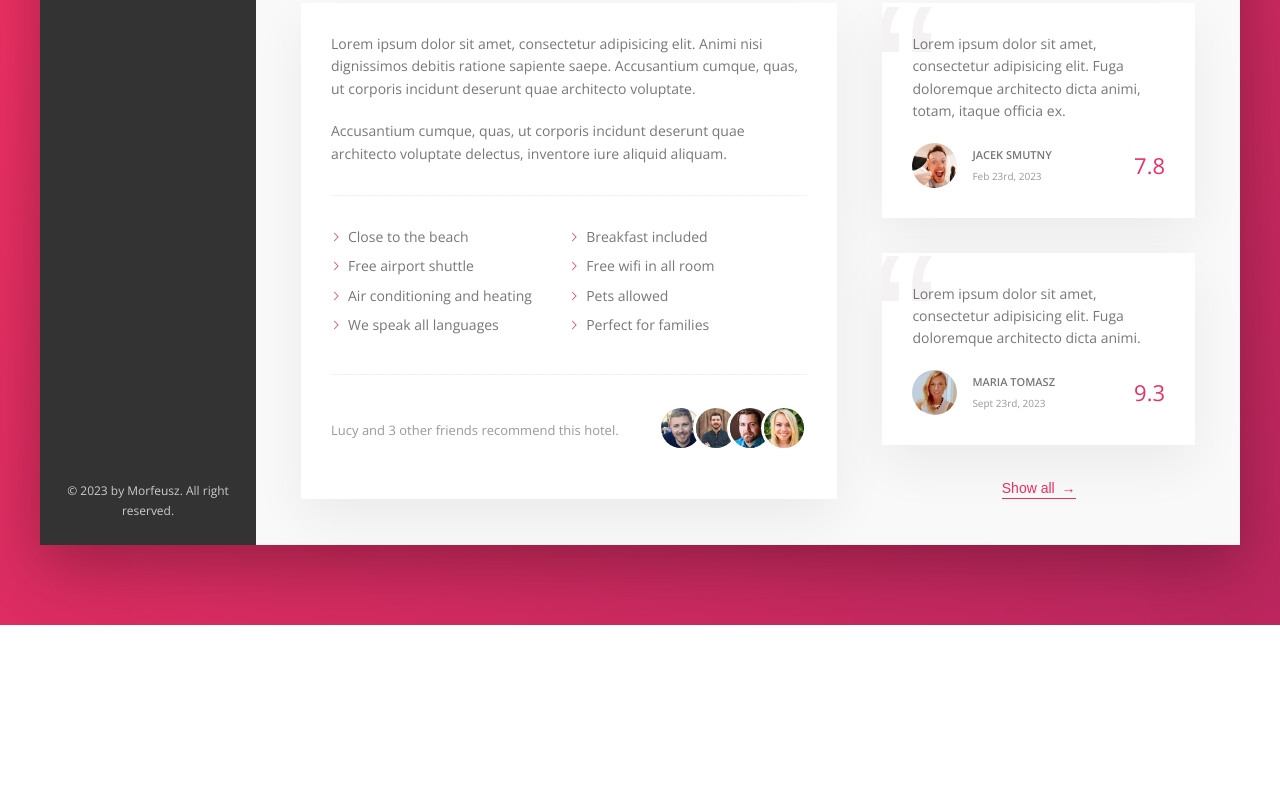
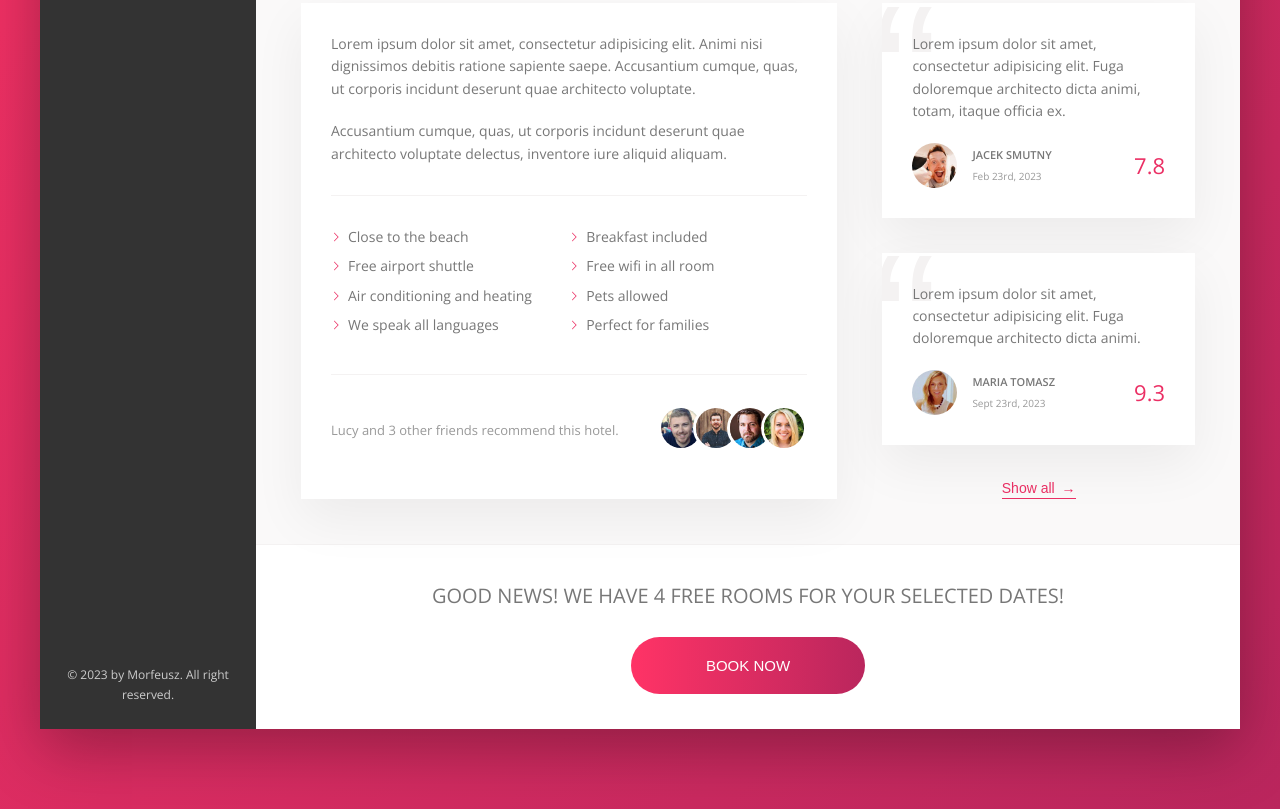
Before and after one commit to SleepyMorfeusz/Trillo-course-project, a website: page index.html in a window 1280 px wide. Shown: the part 644-1453 px from the top of the page. Before the commit the page ends 1269 px from the top, so only its background shows below. Drawn offline with nearby package versions, Linux system fonts and the light colour scheme.

Commit message:
Create and style cta section

```diff
--- a/index.html
+++ b/index.html
@@ -228,6 +228,15 @@
               <button class="btn-inline">Show all <span>&rarr;</span></button>
             </div>
           </div>
+          <div class="cta">
+            <h2 class="cta__book-now">
+              Good news! We have 4 free rooms for your selected dates!
+            </h2>
+            <button class="btn">
+              <span class="btn__visible">Book now</span>
+              <span class="btn__invisible">Only 4 rooms left</span>
+            </button>
+          </div>
         </main>
       </div>
     </div>
--- a/sass/_components.scss
+++ b/sass/_components.scss
@@ -372,3 +372,65 @@
     z-index: 1;
   }
 }
+
+.cta {
+  padding: 3.5rem 0;
+  text-align: center;
+  &__book-now {
+    font-size: 2rem;
+    font-weight: 300;
+    text-transform: uppercase;
+    margin-bottom: 2.5rem;
+  }
+}
+
+.btn {
+  font-size: 1.5rem;
+  font-weight: 300;
+  text-transform: uppercase;
+  border-radius: 100px;
+  border: none;
+  background-image: linear-gradient(
+    to right,
+    var(--clr-primary-light),
+    var(--clr-primary-dark)
+  );
+  position: relative;
+  color: var(--clr-white);
+  overflow: hidden;
+  cursor: pointer;
+  & > * {
+    height: 100%;
+    width: 100%;
+    display: inline-block;
+    transition: all 0.2s;
+  }
+
+  &__visible {
+    padding: 2rem 7.5rem;
+  }
+  &__invisible {
+    padding: 2rem 0;
+    position: absolute;
+    left: 0;
+    top: -100%;
+  }
+  &:hover {
+    background-image: linear-gradient(
+      to left,
+      var(--clr-primary-light),
+      var(--clr-primary-dark)
+    );
+  }
+  &:hover &__visible {
+    transform: translateY(100%);
+  }
+
+  &:hover &__invisible {
+    top: 0;
+  }
+
+  &:focus {
+    outline: none;
+  }
+}
```
Also changed, not shown: css/style.css.
